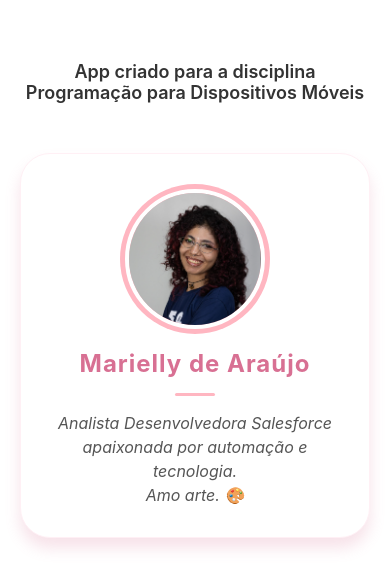
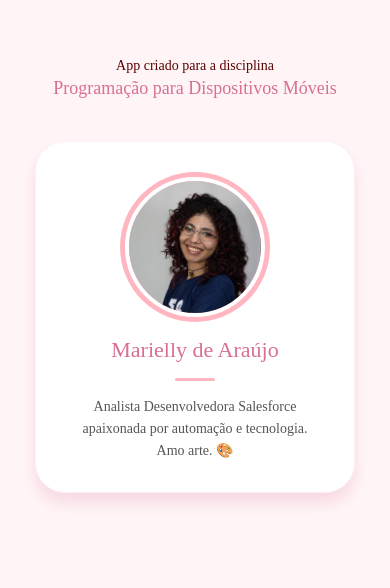
Before and after one commit to mariellyaraujo/UNICAP-SIN1022, a React Native app in the folder miniBio/: screen / in a window 390 px wide. Shown: the part 138-726 px from the top of the page. Built offline with nearby package versions, Linux system fonts and the light colour scheme.

Commit message:
versão final

```diff
--- a/miniBio/App.tsx
+++ b/miniBio/App.tsx
@@ -1,13 +1,37 @@
-import { StyleSheet, Text, View, SafeAreaView } from 'react-native';
+import { useCallback, useEffect } from 'react';
+import { StyleSheet, Text, View, SafeAreaView, ScrollView } from 'react-native';
+import { useFonts } from 'expo-font';
+import * as SplashScreen from 'expo-splash-screen';
 import Profile from './components/Profile';
 
+SplashScreen.preventAutoHideAsync();
+
 export default function App() {
+  const [loaded, error] = useFonts({
+    'Minecraft': require('./assets/fonts/Minecraft.ttf'),
+  });
+
+  const onLayoutRootView = useCallback(async () => {
+    if (loaded || error) {
+      await SplashScreen.hideAsync();
+    }
+  }, [loaded, error]);
+
+  if (!loaded && !error) {
+    return null;
+  }
+
   return (
-    <SafeAreaView style={styles.container}>
-      <Text style={styles.title}>
-        App criado para a disciplina Programação para Dispositivos Móveis
-      </Text>
-      <Profile />
+    <SafeAreaView style={styles.container} onLayout={onLayoutRootView}>
+      <ScrollView contentContainerStyle={styles.scrollContent}>
+        <View style={styles.header}>
+          <Text style={styles.title}>
+            App criado para a disciplina{"\n"}
+            <Text style={styles.highlight}>Programação para Dispositivos Móveis</Text>
+          </Text>
+        </View>
+        <Profile />
+      </ScrollView>
     </SafeAreaView>
   );
 }
@@ -15,17 +39,28 @@ export default function App() {
 const styles = StyleSheet.create({
   container: {
     flex: 1,
-    backgroundColor: '#fff',
+    backgroundColor: '#FFF5F7',
+  },
+  scrollContent: {
+    flexGrow: 1,
+    justifyContent: 'center',
     alignItems: 'center',
-    justifyContent: 'center',
-    paddingTop: 50,
+    paddingVertical: 40,
+  },
+  header: {
+    marginBottom: 20,
+    paddingHorizontal: 20,
   },
   title: {
+    fontFamily: 'Minecraft',
+    fontSize: 14,
+    color: '#5b0101',
+    textAlign: 'center',
+    lineHeight: 22,
+  },
+  highlight: {
+    fontFamily: 'Minecraft',
     fontSize: 18,
-    fontWeight: '600',
-    textAlign: 'center',
-    marginHorizontal: 20,
-    marginBottom: 30,
-    color: '#333',
+    color: '#D87093',
   },
 });
--- a/miniBio/components/Profile.tsx
+++ b/miniBio/components/Profile.tsx
@@ -36,6 +36,7 @@ const styles = StyleSheet.create({
     elevation: 10,
     borderWidth: 1,
     borderColor: '#FFF0F5',
+    width: 320,
   },
   imageContainer: {
     borderRadius: 80,
@@ -51,10 +52,10 @@ const styles = StyleSheet.create({
     borderColor: '#fff',
   },
   name: {
-    fontSize: 24,
-    fontWeight: 'bold',
+    fontFamily: 'Minecraft',
+    fontSize: 22,
     color: '#D87093',
-    letterSpacing: 1,
+    textAlign: 'center',
   },
   divider: {
     width: 40,
@@ -64,11 +65,11 @@ const styles = StyleSheet.create({
     borderRadius: 2,
   },
   bio: {
-    fontSize: 16,
+    fontFamily: 'Minecraft',
+    fontSize: 14,
     textAlign: 'center',
     color: '#555',
-    lineHeight: 24,
-    fontStyle: 'italic',
+    lineHeight: 22,
   },
 });
 
--- a/miniBio/package.json
+++ b/miniBio/package.json
@@ -12,6 +12,7 @@
     "@expo/metro-runtime": "~55.0.6",
     "expo": "~55.0.5",
     "expo-font": "~55.0.4",
+    "expo-splash-screen": "~55.0.10",
     "expo-status-bar": "~55.0.4",
     "react": "19.2.0",
     "react-dom": "19.2.0",
```
Also changed, not shown: 1 other file (tests, documents, lock files or other folders).
